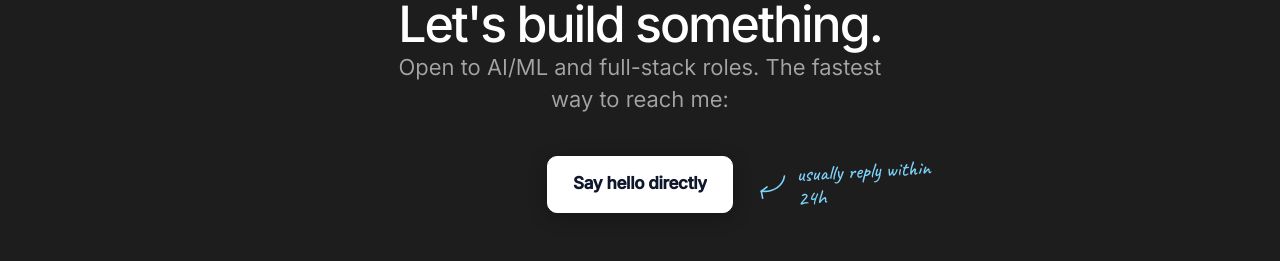
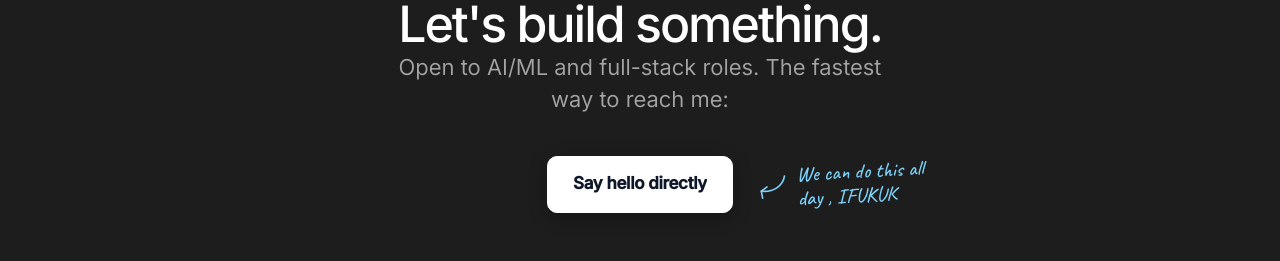
Before and after one commit to aryan9-6-5/portfolio, a React (Vite) app: page /contact in a window 1280 px wide. Shown: the part 1514-1775 px from the top of the page. Built offline with nearby package versions, Linux system fonts and the light colour scheme.

Commit message:
feat: customize contact handwritten note to 'We can do this all day , IFUKUK'

```diff
--- a/src/data/content.js
+++ b/src/data/content.js
@@ -509,7 +509,7 @@ export const contact = {
   eyebrow: "Let's talk",
   headline: "Let's build something.",
   sub: 'Open to AI/ML and full-stack roles. The fastest way to reach me:',
-  handwritten: 'usually reply within 24h',
+  handwritten: 'We can do this all day , IFUKUK',
   links: [
     { label: 'Email', value: '965aryanhanumakonda@gmail.com', href: 'mailto:965aryanhanumakonda@gmail.com', icon: 'mail' },
     { label: 'GitHub', value: 'github.com/aryan9-6-5', href: 'https://github.com/aryan9-6-5', icon: 'github' },
```
